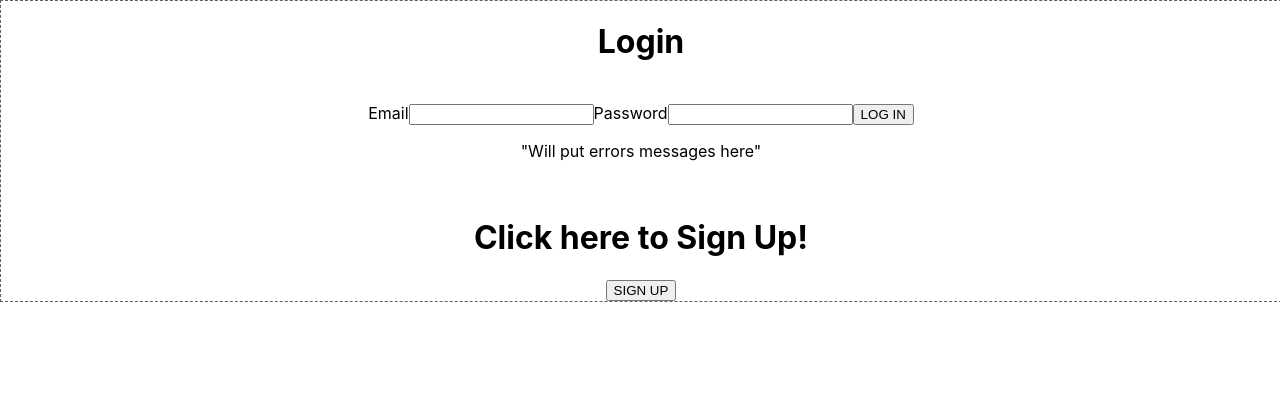
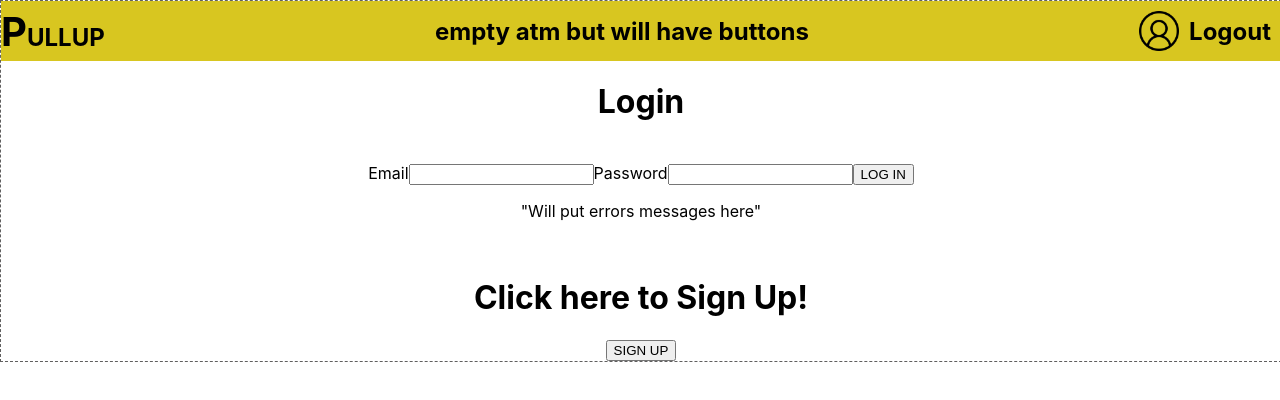
Before and after one commit to elvinhatamov/Pull-up, a React (Create React App) app: page / in a window 1280 px wide. Shown: the top 400 px of the page. Built offline with nearby package versions, Linux system fonts and the light colour scheme.

Commit message:
fixed error message on signup

```diff
--- a/src/App.js
+++ b/src/App.js
@@ -35,17 +35,20 @@ function App() {
   };
 
   const handleLogout = () => {
-    console.log("This will logout");
+    setUser(null);
+    localStorage.removeItem("token");
+    navigate("/login");
   };
 
   return (
     <div className="App">
       <div className="wireframe">
+        <Navbar handleLogout={handleLogout} user={user} />
         {user ? (
           <Routes>
             <Route path="/" element={<HomePage />} />
             <Route path="/listing/detail" element={<ListingDetail />} />
-            <Route path="/login" element={<LoginForm />} />
+
             <Route path="*" element={<HomePage />} />
           </Routes>
         ) : (
--- a/src/Components/Navbar/Navbar.css
+++ b/src/Components/Navbar/Navbar.css
@@ -23,3 +23,7 @@
   height: 40px;
   margin-right: 10px;
 }
+
+.logout {
+  margin-right: 10px;
+}
--- a/src/Components/Navbar/Navbar.jsx
+++ b/src/Components/Navbar/Navbar.jsx
@@ -1,7 +1,10 @@
 import React from "react";
 import "./Navbar.css";
+import { useNavigate } from "react-router-dom";
 
 function Navbar(props) {
+  let navigate = useNavigate();
+
   return (
     <nav className="Navbar">
       <div className="pullup-logo-div">
@@ -14,7 +17,9 @@ function Navbar(props) {
       </div>
       <div className="signup-login-div">
         <img src={process.env.PUBLIC_URL + "images/usericon.png"} />
-        <h1>Logout</h1>
+        <div className="logout" onClick={() => props.handleLogout()}>
+          <h1>Logout</h1>
+        </div>
       </div>
     </nav>
   );
--- a/src/Components/SignUpForm/SignUpForm.jsx
+++ b/src/Components/SignUpForm/SignUpForm.jsx
@@ -39,7 +39,11 @@ export default class SignUpForm extends Component {
         }),
       });
       // 2. Check "fetchResponse.ok". False means status code was 4xx from the server/controller action
-      if (!fetchResponse.ok) throw new Error("Fetch failed -bad request");
+      if (!fetchResponse.ok) {
+        const errorMsg = await fetchResponse.json();
+
+        throw new Error(errorMsg);
+      }
 
       let token = await fetchResponse.json(); //3.decode fetch response to get jwt from srv
       console.log(`This is the token we got: `, token);
```
Also changed, not shown: controllers/users.js (+10 -3 lines).
